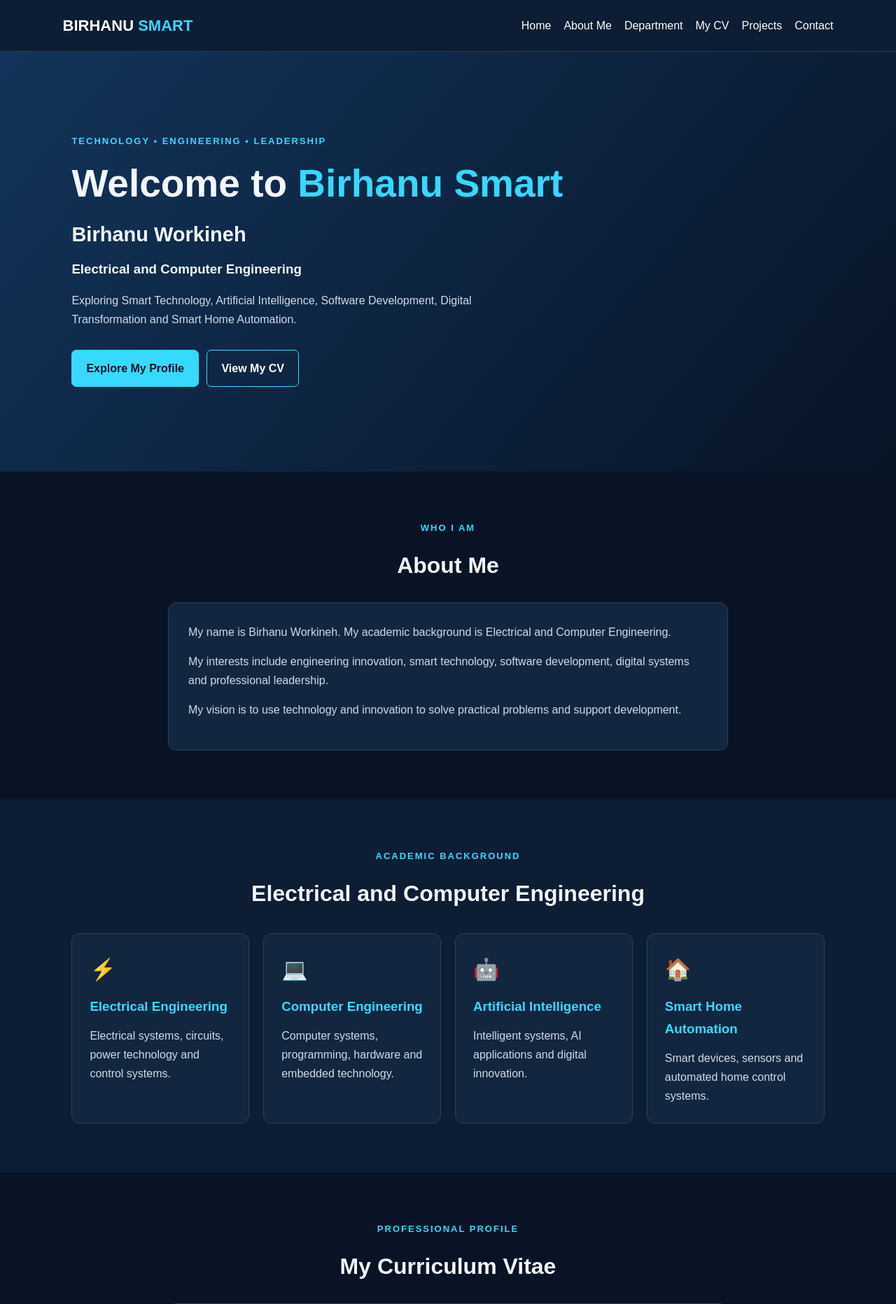
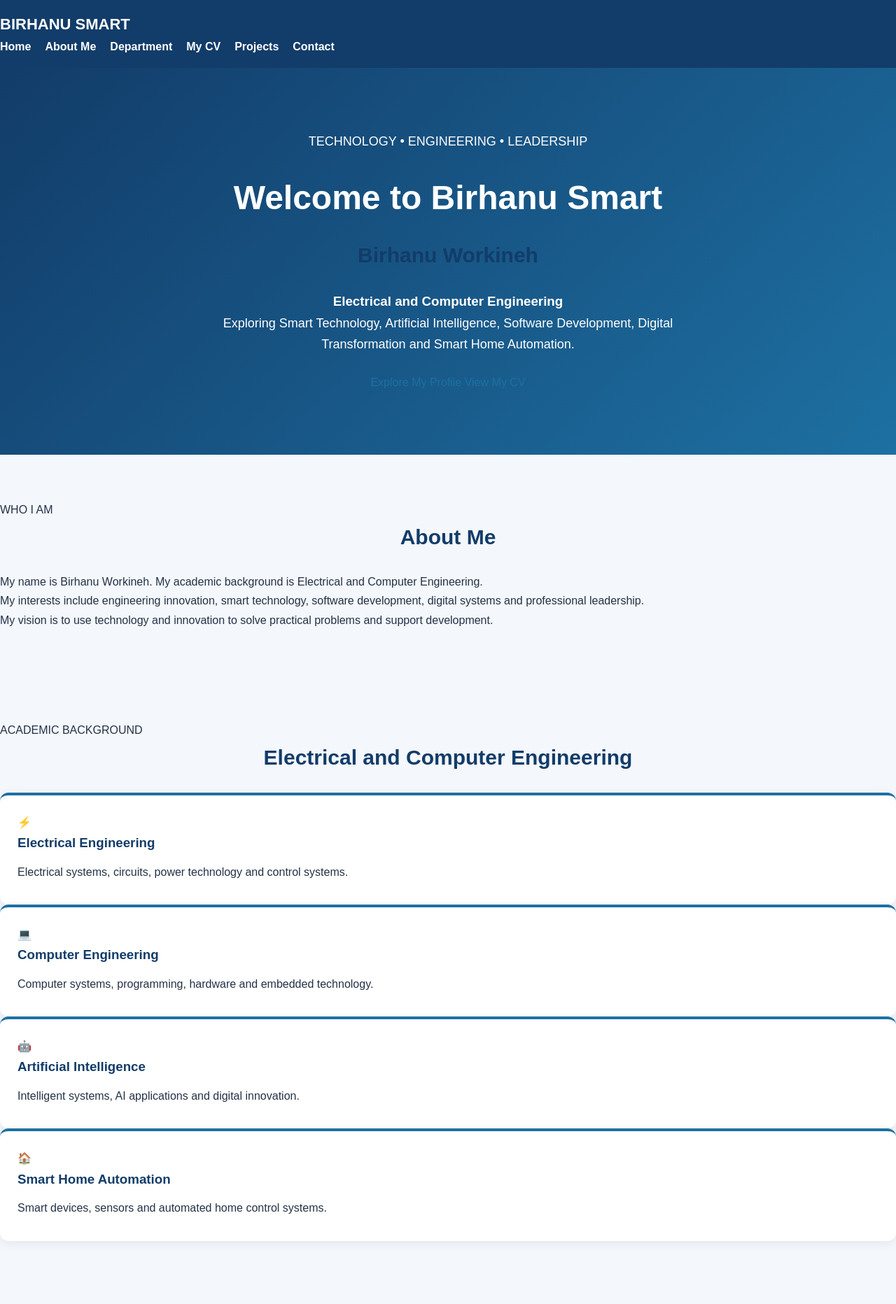
Before and after one commit to birhanuworkineh9/Birhanu-website, a Python web app: template templates/index.html in a window 1280 px wide. Shown: the top 1864 px of the page at 70% size. Run offline with Jinja, Linux system fonts and the light colour scheme; the template is opened without the code that fills it, so the values that code supplies are empty.

Commit message:
Update style.css

```diff
--- a/static/style.css
+++ b/static/style.css
@@ -1,3 +1,14 @@
+
+/* Birhanu Smart Website */
+
+:root {
+    --primary: #123c69;
+    --secondary: #1d70a2;
+    --accent: #f4b942;
+    --background: #f4f7fb;
+    --text: #243247;
+    --white: #ffffff;
+}
 
 * {
     margin: 0;
@@ -7,233 +18,197 @@
 
 html {
     scroll-behavior: smooth;
+    scroll-padding-top: 80px;
 }
 
 body {
     font-family: Arial, sans-serif;
-    background: #081426;
-    color: #f4f7fb;
+    background: var(--background);
+    color: var(--text);
     line-height: 1.7;
 }
 
-.header {
-    background: #0d1d33;
-    padding: 18px 7%;
+a {
+    color: var(--secondary);
+    text-decoration: none;
+}
+
+.container {
+    width: min(1100px, 92%);
+    margin: auto;
+}
+
+header {
+    background: var(--primary);
+    color: var(--white);
+    padding: 16px 0;
+    position: sticky;
+    top: 0;
+    z-index: 1000;
+}
+
+.navbar {
     display: flex;
     justify-content: space-between;
     align-items: center;
-    flex-wrap: wrap;
-    gap: 15px;
-    position: sticky;
-    top: 0;
-    z-index: 100;
-    border-bottom: 1px solid #263c55;
+    gap: 20px;
 }
 
 .logo {
-    color: white;
     font-size: 22px;
     font-weight: bold;
-    text-decoration: none;
-}
-
-.logo span,
-.hero h1 span {
-    color: #36d9ff;
+    color: var(--white);
 }
 
 nav {
     display: flex;
-    gap: 18px;
-    flex-wrap: wrap;
+    align-items: center;
+    gap: 20px;
 }
 
 nav a {
-    color: white;
-    text-decoration: none;
+    color: var(--white);
+    font-weight: bold;
 }
 
 nav a:hover {
-    color: #36d9ff;
+    color: var(--accent);
 }
 
-.menu-btn {
+#menuBtn {
     display: none;
     background: transparent;
     color: white;
-    border: 1px solid #36d9ff;
-    border-radius: 6px;
-    padding: 6px 12px;
-    font-size: 22px;
+    border: 0;
+    font-size: 28px;
     cursor: pointer;
 }
 
 .hero {
-    min-height: 75vh;
-    display: flex;
-    align-items: center;
-    padding: 75px 8%;
-    background: linear-gradient(130deg, #12345a, #081426);
+    background: linear-gradient(135deg, #123c69, #1d70a2);
+    color: white;
+    padding: 90px 0;
+    text-align: center;
 }
 
-.hero-content {
-    max-width: 800px;
-}
-
-.tag {
-    color: #36d9ff;
-    letter-spacing: 2px;
-    font-size: 13px;
-    font-weight: bold;
+.hero h1 {
+    font-size: clamp(30px, 5vw, 48px);
     margin-bottom: 15px;
 }
 
-.hero h1 {
-    font-size: clamp(32px, 6vw, 55px);
-    line-height: 1.25;
-    margin-bottom: 15px;
+.hero p {
+    max-width: 700px;
+    margin: 0 auto 25px;
+    font-size: 18px;
 }
 
-.hero h2 {
-    font-size: 29px;
-    margin-bottom: 8px;
+.btn {
+    display: inline-block;
+    background: var(--accent);
+    color: #172536;
+    padding: 12px 24px;
+    border-radius: 8px;
+    font-weight: bold;
+    margin: 6px;
+    transition: 0.3s;
 }
 
-.hero h3 {
-    margin-bottom: 15px;
+.btn:hover {
+    transform: translateY(-3px);
+    opacity: 0.9;
 }
 
-.hero-content > p:not(.tag) {
-    color: #d0dbea;
-    max-width: 650px;
-    margin-bottom: 25px;
+section {
+    padding: 65px 0;
 }
 
-.button {
-    display: inline-block;
-    background: #36d9ff;
-    color: #071426;
-    border: 1px solid #36d9ff;
-    border-radius: 7px;
-    padding: 12px 20px;
-    margin: 5px 7px 5px 0;
-    text-decoration: none;
-    font-weight: bold;
-    cursor: pointer;
+section h2 {
+    text-align: center;
+    color: var(--primary);
+    margin-bottom: 25px;
+    font-size: 30px;
 }
 
-.secondary {
-    background: transparent;
-    color: white;
+.section-intro {
+    text-align: center;
+    max-width: 750px;
+    margin: 0 auto 30px;
 }
 
-.section {
-    padding: 70px 8%;
-    text-align: center;
-    scroll-margin-top: 90px;
-}
-
-.alternate {
-    background: #0d1d33;
-}
-
-.section h2 {
-    font-size: 32px;
-    margin-bottom: 25px;
-}
-
-.content-box,
-.cv-box {
-    max-width: 800px;
-    margin: 20px auto 0;
-    padding: 28px;
-    text-align: left;
-    background: #12263f;
-    border: 1px solid #28445f;
-    border-radius: 12px;
-}
-
-.content-box p,
-.cv-box p {
-    color: #d0dbea;
-    margin-bottom: 15px;
-}
-
-.grid {
+.cards {
     display: grid;
-    grid-template-columns: repeat(auto-fit, minmax(210px, 1fr));
-    gap: 20px;
-    margin-top: 30px;
+    grid-template-columns: repeat(auto-fit, minmax(230px, 1fr));
+    gap: 22px;
 }
 
 .card {
-    background: #12263f;
-    border: 1px solid #28445f;
+    background: var(--white);
+    padding: 25px;
     border-radius: 12px;
-    padding: 25px;
-    text-align: left;
-    transition: transform 0.2s, border-color 0.2s;
+    box-shadow: 0 4px 16px rgba(0, 0, 0, 0.07);
+    border-top: 4px solid var(--secondary);
 }
 
-.card:hover {
-    transform: translateY(-5px);
-    border-color: #36d9ff;
-}
-
-.card h3,
-.cv-box h3 {
-    color: #36d9ff;
+.card h3 {
+    color: var(--primary);
     margin-bottom: 12px;
 }
 
 .card p {
-    color: #d0dbea;
+    margin-bottom: 8px;
 }
 
-.card-icon {
-    font-size: 30px;
-    margin-bottom: 12px;
+.skills {
+    display: flex;
+    flex-wrap: wrap;
+    justify-content: center;
+    gap: 12px;
 }
 
-.experience-list {
-    padding-left: 22px;
+.skills span {
+    background: white;
+    color: var(--primary);
+    border: 1px solid #d6e2ef;
+    border-radius: 25px;
+    padding: 8px 16px;
+    font-weight: bold;
 }
 
-.experience-list li {
-    margin: 15px 0;
-}
-
-.note {
-    font-size: 14px;
-}
-
-.content-box a {
-    color: #36d9ff;
-    overflow-wrap: anywhere;
+.contact-box {
+    max-width: 700px;
+    margin: auto;
+    background: white;
+    padding: 28px;
+    border-radius: 12px;
+    box-shadow: 0 4px 16px rgba(0, 0, 0, 0.07);
 }
 
 footer {
-    background: #050d19;
-    padding: 25px;
+    background: var(--primary);
+    color: white;
     text-align: center;
-    color: #bdcadd;
+    padding: 25px 12px;
 }
 
-@media (max-width: 760px) {
-    .header {
-        padding: 16px 6%;
+footer a {
+    color: var(--accent);
+}
+
+@media (max-width: 700px) {
+    .navbar {
+        flex-wrap: wrap;
     }
 
-    .menu-btn {
+    #menuBtn {
         display: block;
     }
 
     nav {
         display: none;
         flex-direction: column;
+        align-items: flex-start;
         width: 100%;
-        gap: 10px;
-        padding-top: 12px;
+        padding: 15px 0;
     }
 
     nav.open {
```
Also changed, not shown: other parts of static/style.css (+5 -39 lines).
